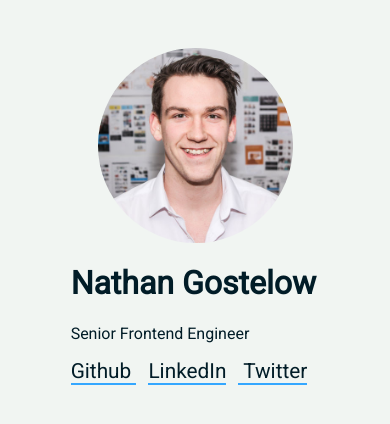
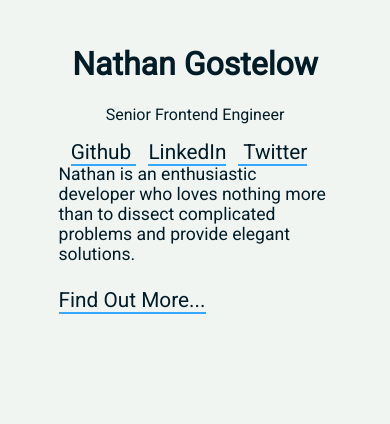
Before and after one commit to NathanGostelow/NathanGostelow, a Gatsby site: page / in a window 390 px wide. Built offline with nearby package versions, Linux system fonts and the light colour scheme; Gatsby itself is replaced by a stand-in of ours.

Commit message:
feat: styles and about me updateS:

```diff
--- a/src/components/container/container.jsx
+++ b/src/components/container/container.jsx
@@ -24,20 +24,15 @@ const Container = () => {
                             <a className={containerStyles.button} href="https://twitter.com/nathan_MG1"> Twitter</a>
                         </div>
                         </div>
-
-
                     </div>
-
-                {/* <div className={containerStyles.details}>
+                    <div className={containerStyles.details}>
                         <div className={containerStyles.description}>
-                        Nathan is an enthusiastic developer who loves nothing more than to dissect and unravel complicated problems and provide elegant solutions.
-                        He has been working with React commercially for 2 years and has a wealth of understanding to it... ill come back to this later i cba writing this all now
+                            Nathan is an enthusiastic developer who loves nothing more than to dissect
+                            complicated problems and provide elegant solutions.
                         </div>
-                    <a className={containerStyles.button} href="#"> find out more ...</a>
-                </div> */}
-
+                        <a className={containerStyles.button} href="#"> Find Out More...</a>
                     </div>
-
+                </div>
         </div>
     )
 }
--- a/src/components/container/container.module.css
+++ b/src/components/container/container.module.css
@@ -26,6 +26,7 @@
     flex-flow: row;
     justify-content: center;
     flex-wrap: wrap;
+    text-align: center;
 }
 
 .header-content {
@@ -37,46 +38,74 @@
 
 .header-name {
     margin: 0;
-    font-size: 3em;
+    font-size: 3rem;
 }
 
 .header-title {
     opacity: 0.5;
-    font-size: 1.5em;
+    font-size: 1.5rem;
     margin: 6px 0;
 }
 
 .nathan {
     width: 50%;
     border-radius: 50%;
-    margin-right: 0 24px;
+    margin: 24px;
     /* max width is the size of the image so as it doesnt distort */
     max-width: 581px
 }
 
 .button-container {
     margin: 24px 0;
-    font-size: 1.2em;
+    font-size: 1.2rem;
 }
 
 .button {
     text-decoration: none;
     color: inherit;
     margin-right: 12px;
-    font-size: 1.5em;
+    font-size: 1.5rem;
     border-bottom: 2px solid var(--accent-color);
+}
+
+.details {
+    width: 70%;
+    max-width: 1000px;
+    margin: 0 auto;
+    padding: 0 24px;
+}
+
+.description {
+    font-size: 1.8rem;
+    margin-bottom: 24px;
 }
 
 @media screen and (max-width: 600px) {
     .button {
-        font-size: 1.3em;
+        font-size: 1.3rem;
+    }
+
+    .header {
+            margin: 24px 0 0
     }
 
     .header-name {
-        font-size: 2em;
+        font-size: 2.2rem;
     }
 
     .header-title {
-        font-size: 1.3em;
+        font-size: 1.3rem;
     }
+    .details {
+        max-width: 300px;
+    }
+
+    .description {
+        font-size: 1.1rem
+    }
+
+    .nathan {
+        display: none;
+    }
+
 }
```
Also changed, not shown: 1 other file. Lines whose indentation alone changed are shown as unchanged.
